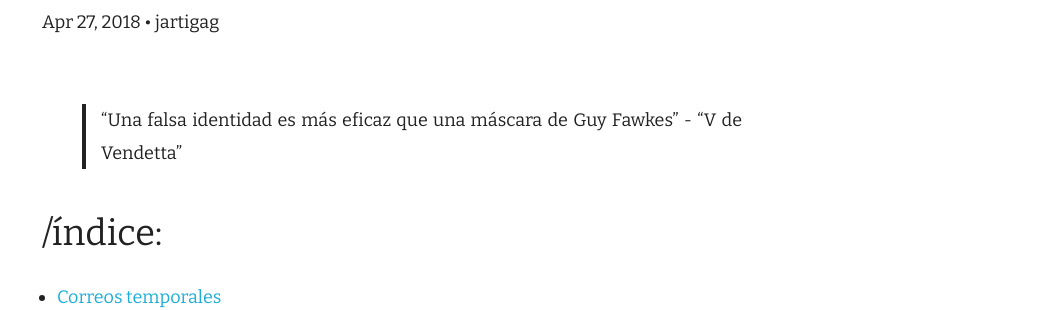
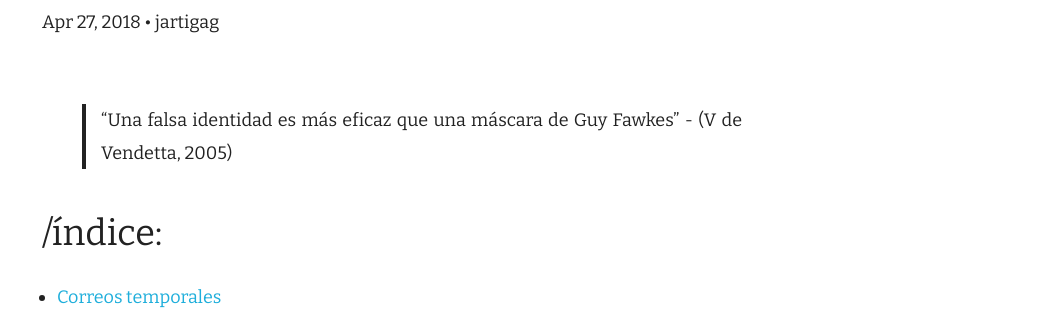
Before and after one commit to jartigag/blog, a Jekyll site: the page built from _posts/2018-04-27-cuentas-usuario-desechables.md, in a window 1280 px wide and 900 px high. Shown: the part 135-445 px from the top of the window, without its empty margins (228-1280 px from the left). Built offline with Jekyll 4.4.1, drawn with Linux system fonts in a browser that asks for light colours; nearby versions of some CDN libraries.

Commit message:
Update 2018-04-27-cuentas-usuario-desechables.md

```diff
--- a/_posts/2018-04-27-cuentas-usuario-desechables.md
+++ b/_posts/2018-04-27-cuentas-usuario-desechables.md
@@ -18,7 +18,7 @@
     telegramReplies: https://t.me/jartigag_blog/18
 ---
 
-> “Una falsa identidad es más eficaz que una máscara de Guy Fawkes” - "V de Vendetta"
+> "Una falsa identidad es más eficaz que una máscara de Guy Fawkes" - (V de Vendetta, 2005)
 
 ## /índice:
 - [Correos temporales](#correos-temporales)
```
